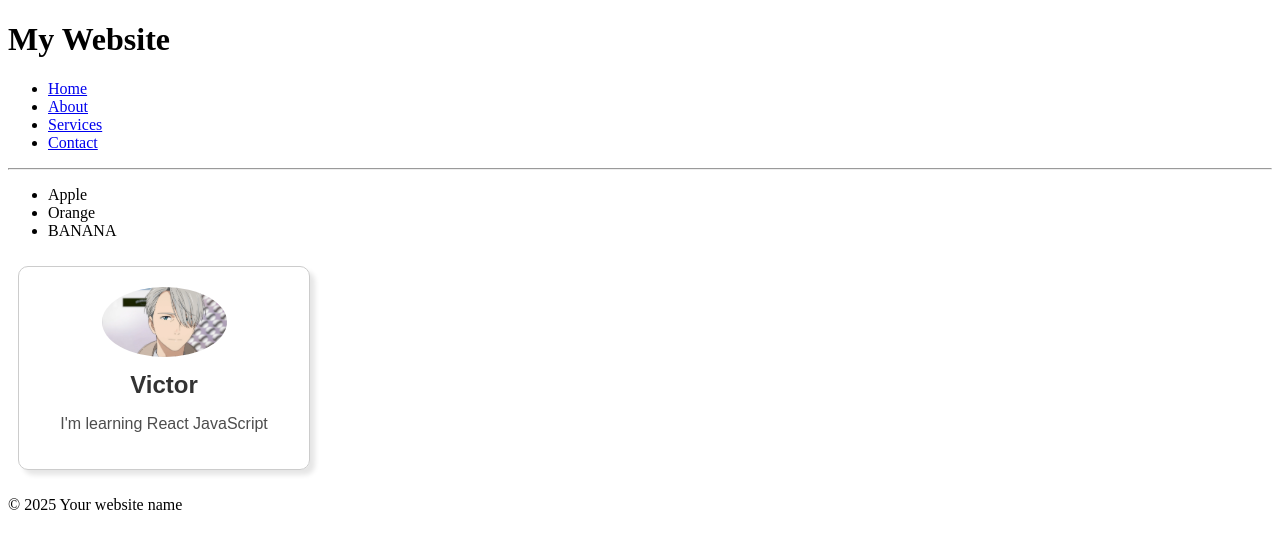
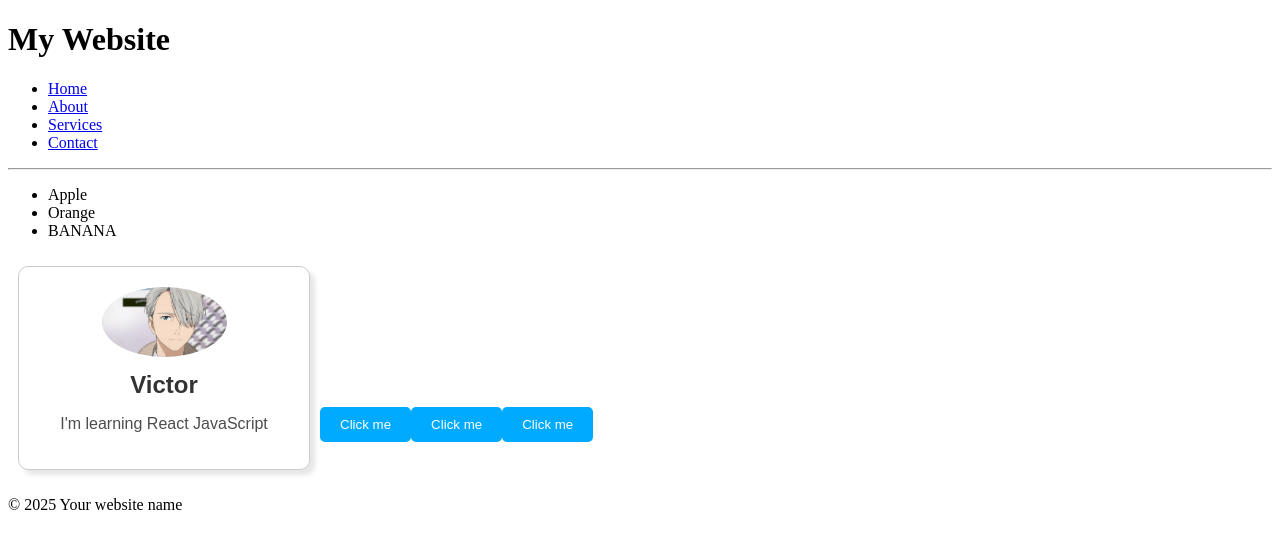
Before and after one commit to victornikiniki/react-js, a React (Vite) app in the folder react-js/: page / in a window 1280 px wide. Shown: the top 548 px of the page. Built offline with nearby package versions, Linux system fonts and the light colour scheme.

Commit message:
styling button components with inline css styling, external css file and importing modules

```diff
--- a/react-js/src/App.jsx
+++ b/react-js/src/App.jsx
@@ -2,6 +2,9 @@ import Header from './Header'
 import Footer from './Footer'
 import Food from './Food'
 import Card from './Card'
+import Button1 from './Button1'
+import Button2 from './Button/Button2.jsx'
+import Buttons from './Buttons.jsx'
 
 function App() {
 
@@ -10,6 +13,9 @@ function App() {
       <Header />
       <Food />
       <Card />
+      <Button1 />
+      <Button2 />
+      <Buttons />
       <Footer />
     </>
   );
--- /dev/null
+++ b/react-js/src/Button/Button2.jsx
@@ -0,0 +1,7 @@
+import styles from './Button2.module.css'
+
+function Button2() {
+    return(<button className={styles.button1}>Click me</button>);
+}
+
+export default Button2
--- /dev/null
+++ b/react-js/src/Button/Button2.module.css
@@ -0,0 +1,8 @@
+.button1 {
+  background-color: hsl(200, 100%, 50%);
+  color: white;
+  padding: 10px 20px;
+  border-radius: 5px;
+  border: none;
+  cursor: pointer;
+}
--- /dev/null
+++ b/react-js/src/Button1.jsx
@@ -0,0 +1,7 @@
+function Button1() {
+
+    return(<button className="button1">Click me</button>);
+
+}
+
+export default Button1
--- /dev/null
+++ b/react-js/src/Buttons.jsx
@@ -0,0 +1,17 @@
+function Buttons() {
+
+    const styles = {
+        backgroundColor: "hsl(200, 100%, 50%)",
+        color: "white",
+        padding: "10px 20px",
+        borderRadius: "5px",
+        border: "none",
+        cursor: "pointer"
+    }
+
+    return(
+        <button style={styles}>Click me</button>
+    );
+}
+
+export default Buttons
--- a/react-js/src/index.css
+++ b/react-js/src/index.css
@@ -26,3 +26,12 @@
   font-family: Arial, sans-serif;
   color: hsl(0, 0%, 30%)
 }
+
+.button1 {
+  background-color: hsl(200, 100%, 50%);
+  color: white;
+  padding: 10px 20px;
+  border-radius: 5px;
+  border: none;
+  cursor: pointer;
+}
```
